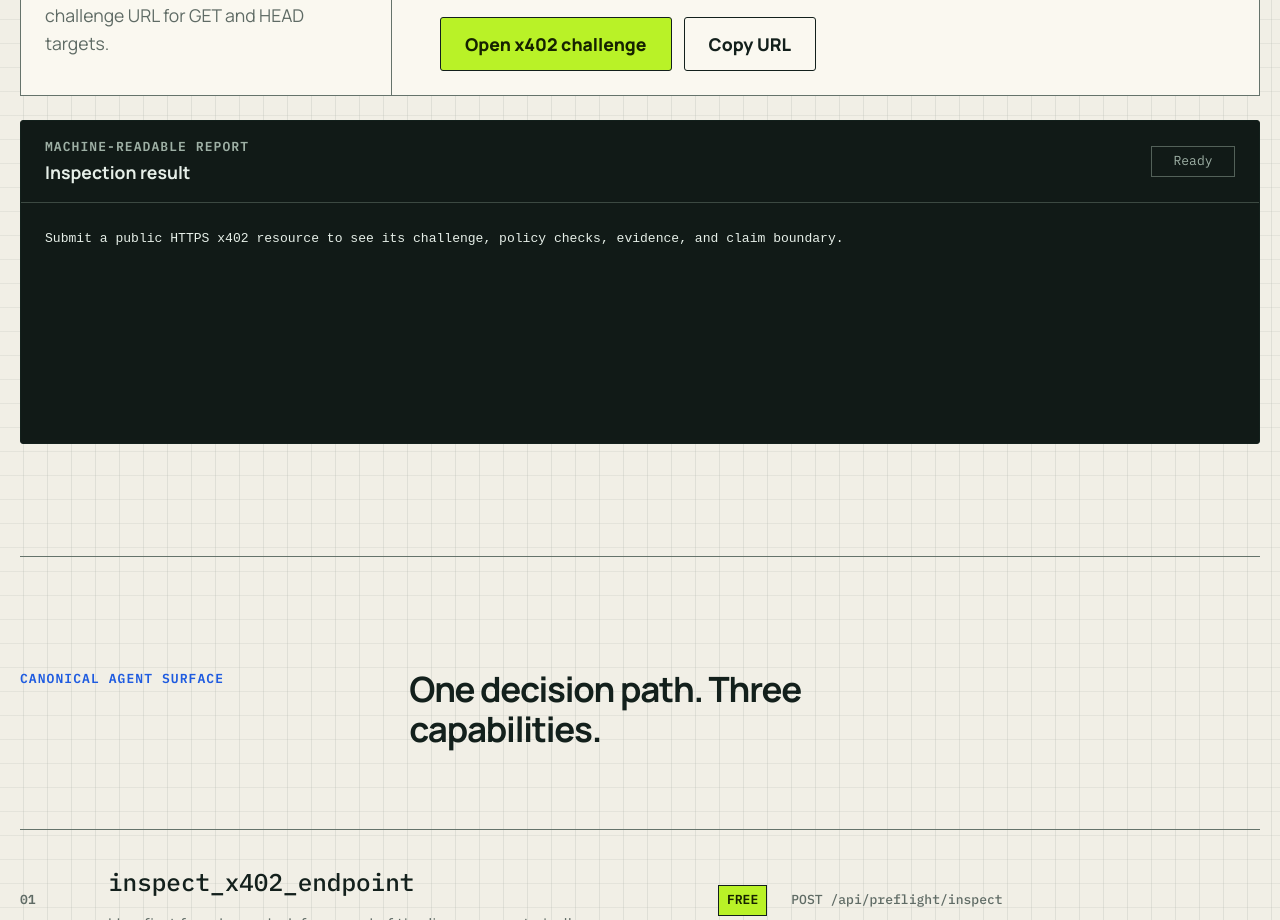
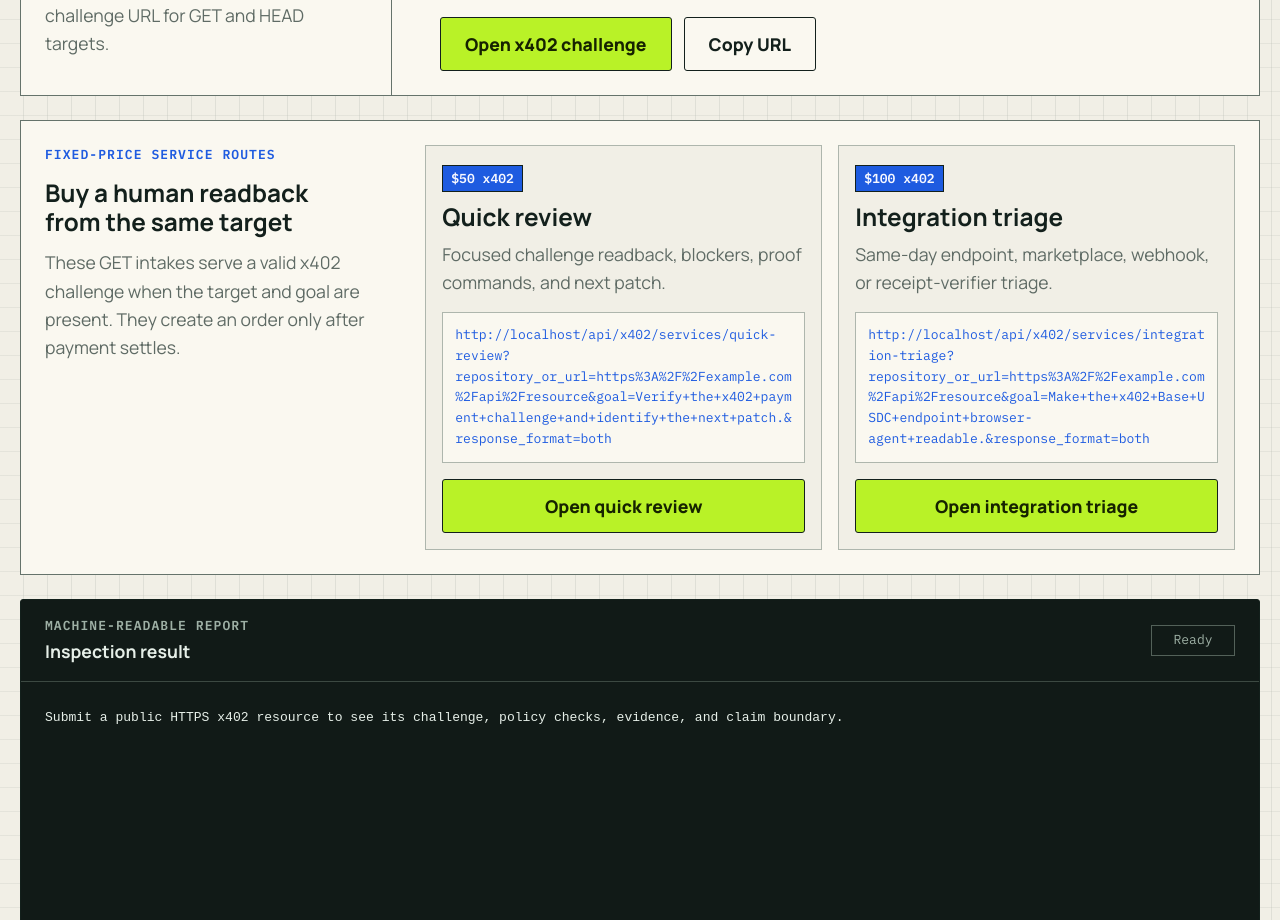
Before and after one commit to chico10117/basepay-readiness-service, a website: page public/index.html in a window 1280 px wide. Shown: the part 1492-2412 px from the top of the page. Drawn offline with Linux system fonts and the light colour scheme.

Commit message:
feat(preflight): surface fixed-price service routes (#15)

```diff
--- a/public/app.js
+++ b/public/app.js
@@ -11,6 +11,10 @@ const paidAuditUrl = document.querySelector("#paid-audit-url");
 const paidAuditLink = document.querySelector("#paid-audit-link");
 const paidAuditNote = document.querySelector("#paid-audit-note");
 const copyPaidAuditButton = document.querySelector("#copy-paid-audit");
+const quickReviewUrl = document.querySelector("#quick-review-url");
+const quickReviewLink = document.querySelector("#quick-review-link");
+const integrationTriageUrl = document.querySelector("#integration-triage-url");
+const integrationTriageLink = document.querySelector("#integration-triage-link");
 const defaultResourceUrl = "https://example.com/api/resource";
 
 if (mcpEndpoint) mcpEndpoint.textContent = new URL("/mcp", window.location.origin).toString();
@@ -123,6 +127,7 @@ function updatePaidAuditHandoff() {
 
   const method = String(methodInput?.value ?? "GET").trim().toUpperCase();
   const queryUrl = ["GET", "HEAD"].includes(method) ? buildPaidAuditQueryUrl(method) : null;
+  updateServiceRoutes();
 
   if (!queryUrl) {
     paidAuditUrl.textContent = new URL("/api/x402/preflight/audit", window.location.origin).toString();
@@ -138,6 +143,33 @@ function updatePaidAuditHandoff() {
   paidAuditLink.removeAttribute("aria-disabled");
   paidAuditLink.tabIndex = 0;
   paidAuditNote.textContent = "Opening this URL returns an x402 challenge until a compatible client supplies payment.";
+}
+
+function updateServiceRoutes() {
+  const quickUrl = buildServiceRouteUrl(
+    "/api/x402/services/quick-review",
+    "Verify the x402 payment challenge and identify the next patch.",
+  );
+  const triageUrl = buildServiceRouteUrl(
+    "/api/x402/services/integration-triage",
+    "Make the x402 Base USDC endpoint browser-agent readable.",
+  );
+
+  setLinkedCode(quickReviewUrl, quickReviewLink, quickUrl);
+  setLinkedCode(integrationTriageUrl, integrationTriageLink, triageUrl);
+}
+
+function buildServiceRouteUrl(path, goal) {
+  const url = new URL(path, window.location.origin);
+  url.searchParams.set("repository_or_url", resourceUrlInput?.value?.trim() || defaultResourceUrl);
+  url.searchParams.set("goal", goal);
+  url.searchParams.set("response_format", "both");
+  return url.toString();
+}
+
+function setLinkedCode(codeElement, linkElement, value) {
+  if (codeElement) codeElement.textContent = value;
+  if (linkElement) linkElement.href = value;
 }
 
 function buildPaidAuditQueryUrl(method) {
--- a/public/index.html
+++ b/public/index.html
@@ -188,6 +188,45 @@
           </div>
         </section>
 
+        <section class="service-routes" aria-labelledby="service-routes-title">
+          <div class="service-routes-heading">
+            <p class="console-label">Fixed-price service routes</p>
+            <h3 id="service-routes-title">Buy a human readback from the same target</h3>
+            <p>
+              These GET intakes serve a valid x402 challenge when the target and
+              goal are present. They create an order only after payment settles.
+            </p>
+          </div>
+          <div class="service-route-list">
+            <article>
+              <div>
+                <span class="access-tag paid">$50 x402</span>
+                <h4>Quick review</h4>
+                <p>Focused challenge readback, blockers, proof commands, and next patch.</p>
+              </div>
+              <code id="quick-review-url" aria-live="polite"></code>
+              <a class="button button-primary" id="quick-review-link" href="/api/x402/services/quick-review">
+                Open quick review
+              </a>
+            </article>
+            <article>
+              <div>
+                <span class="access-tag paid">$100 x402</span>
+                <h4>Integration triage</h4>
+                <p>Same-day endpoint, marketplace, webhook, or receipt-verifier triage.</p>
+              </div>
+              <code id="integration-triage-url" aria-live="polite"></code>
+              <a
+                class="button button-primary"
+                id="integration-triage-link"
+                href="/api/x402/services/integration-triage"
+              >
+                Open integration triage
+              </a>
+            </article>
+          </div>
+        </section>
+
         <section class="report-console" aria-labelledby="report-title">
           <header>
             <div>
--- a/public/styles.css
+++ b/public/styles.css
@@ -639,6 +639,71 @@ input:invalid:not(:placeholder-shown) {
   transform: none;
 }
 
+.service-routes {
+  display: grid;
+  grid-template-columns: minmax(220px, 0.44fr) minmax(0, 1fr);
+  gap: var(--space-5);
+  margin-top: var(--space-5);
+  padding: var(--space-5);
+  border: 1px solid var(--line-strong);
+  background: var(--paper-raised);
+}
+
+.service-routes-heading {
+  min-width: 0;
+}
+
+.service-routes-heading h3 {
+  max-width: 20ch;
+  margin: 0;
+  font-size: var(--step-1);
+  letter-spacing: 0;
+  line-height: 1.2;
+}
+
+.service-routes-heading p:last-child {
+  margin: var(--space-3) 0 0;
+  color: var(--muted);
+}
+
+.service-route-list {
+  display: grid;
+  grid-template-columns: repeat(2, minmax(0, 1fr));
+  gap: var(--space-4);
+}
+
+.service-route-list article {
+  display: grid;
+  gap: var(--space-4);
+  min-width: 0;
+  padding: var(--space-4);
+  border: 1px solid var(--line);
+  background: var(--paper);
+}
+
+.service-route-list h4 {
+  margin: var(--space-3) 0 0;
+  font-size: var(--step-1);
+  letter-spacing: 0;
+  line-height: 1.2;
+}
+
+.service-route-list p {
+  margin: var(--space-2) 0 0;
+  color: var(--muted);
+}
+
+.service-route-list code {
+  min-height: 88px;
+  padding: var(--space-3);
+  border: 1px solid var(--line);
+  background: var(--paper-raised);
+  color: var(--cobalt);
+  font-family: var(--font-mono);
+  font-size: var(--step--1);
+  overflow-wrap: anywhere;
+}
+
 .report-console {
   margin-top: var(--space-5);
   border: 1px solid var(--ink);
@@ -1537,6 +1602,11 @@ footer {
     border-bottom: 1px solid var(--line-strong);
   }
 
+  .service-routes,
+  .service-route-list {
+    grid-template-columns: 1fr;
+  }
+
   .flight-plan li {
     grid-template-columns: 40px minmax(0, 1fr);
     gap: var(--space-3);
```
Also changed, not shown: test/deploy-config.test.js (+9 -0 lines).
